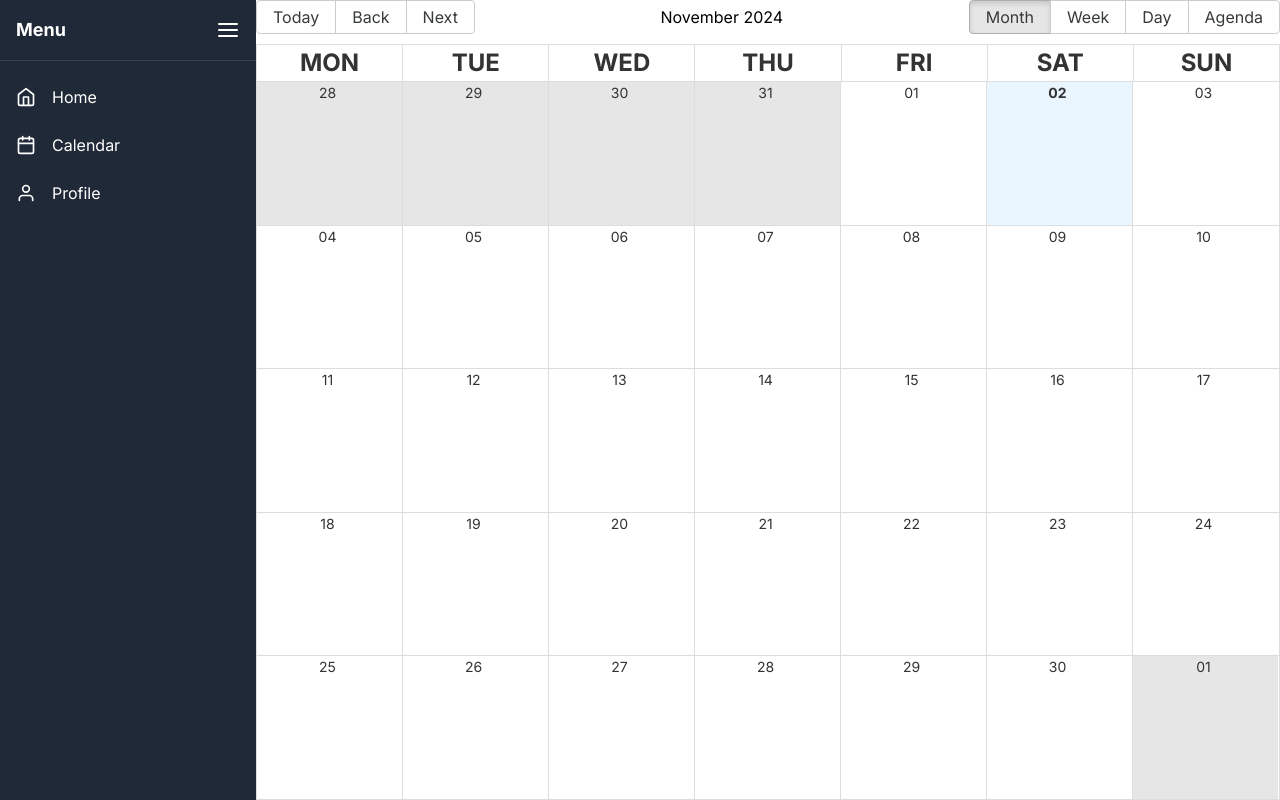
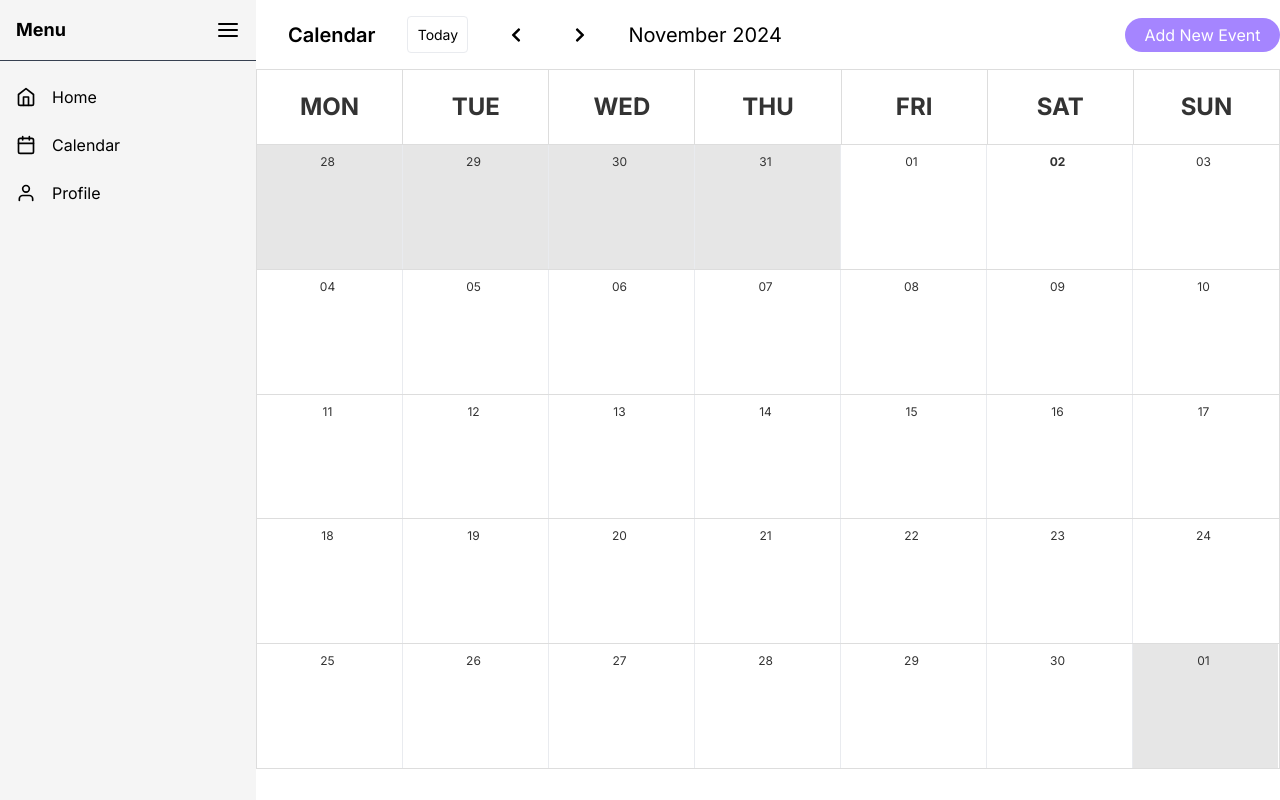
Before and after one commit to bclaudev/student-hub, a React (Create React App) app in the folder frontend/: page /calendar in a window 1280 px wide. Built offline with nearby package versions, Linux system fonts and the light colour scheme.

Commit message:
Working on the calendar (fe)

```diff
--- a/frontend/src/CalendarStyles.css
+++ b/frontend/src/CalendarStyles.css
@@ -13,8 +13,9 @@
     align-items: center;
     height: 100%;
     font-family: "Inter", serif;
-    font-size: 14px;
+    font-size: 12px;
     color: #333;
+    padding-top: 8px;
   }
 
   /* Adjustments for dynamic sidebar */
@@ -37,3 +38,45 @@
     height: calc(100vh - 50px); /* Subtract height for header if any */
     width: 100%;
   }
+
+  .rbc-day-bg + .rbc-day-bg {
+    border-left: 1px solid #E9EBEF; }
+
+    .rbc-header {
+        border-left: none;
+        padding: 19px 3px;
+    }
+
+    .rbc-current {
+        position: relative;
+        text-align: center;
+      }
+
+      .rbc-current .rbc-date-cell {
+        position: relative;
+        z-index: 1;
+      }
+
+      .rbc-today {
+        background-color: transparent !important; /* Remove the default background color */
+    }
+
+    .rbc-today .rbc-date-cell {
+        display: flex; /* Ensures the circle can center properly */
+    justify-content: center;
+    align-items: center;
+    }
+
+    .rbc-today .rbc-date-cell span {
+        display: inline-block;
+        width: 32px; /* Circle size */
+        height: 32px; /* Circle size */
+        background-color: #A585FF; /* Purple circle */
+        color: #FFFFFF !important; /* White text */
+        border-radius: 50%; /* Makes it a circle */
+        text-align: center;
+        line-height: 32px; /* Vertically centers the text */
+        font-weight: bold; /* Make the number bold */
+        font-family: 'Inter', sans-serif;
+        z-index: 1; /* Ensure it appears above the rest of the content */
+    }
--- a/frontend/src/Sidebar.css
+++ b/frontend/src/Sidebar.css
@@ -1,8 +1,23 @@
 .sidebar {
     width: 256px; /* Default width when expanded */
+    height: 100vh; /* Full viewport height */
+    background-color: #f5f5f5; /* Example background color */
     transition: width 0.3s ease; /* Smooth resizing */
+    position: fixed; /* Fixed positioning */
+    top: 0;
+    left: 0;
   }
 
   .sidebar.minimized {
     width: 64px; /* Width when minimized */
   }
+
+  .main-content {
+    flex: 1; /* Takes remaining space */
+    margin-left: 256px; /* Default margin for expanded sidebar */
+    transition: margin-left 0.3s ease;
+  }
+
+  .sidebar.minimized ~ .main-content {
+    margin-left: 64px; /* Adjust margin for minimized sidebar */
+  }
--- a/frontend/src/components/Sidebar.js
+++ b/frontend/src/components/Sidebar.js
@@ -1,25 +1,13 @@
-// src/components/Sidebar.js
-import React, { useState } from "react";
-import { Menu, Home, Calendar, User } from "react-feather"; // Example icons
+import React from "react";
+import { Menu, Home, Calendar, User } from "react-feather";
 import { Link } from "react-router-dom";
 import "../Sidebar.css";
 
-
-const Sidebar = () => {
-  const [isMinimized, setIsMinimized] = useState(false);
-
-  const toggleSidebar = () => {
-    setIsMinimized(!isMinimized);
-  };
-
+const Sidebar = ({ isSidebarMinimized, toggleSidebar }) => {
   return (
-    <div
-      className={`h-full bg-gray-800 text-white ${
-        isMinimized ? "w-16" : "w-64"
-      } transition-width duration-300`}
-    >
+    <div className={`sidebar ${isSidebarMinimized ? "minimized" : ""}`}>
       <div className="flex items-center justify-between p-4 border-b border-gray-700">
-        {!isMinimized && <span className="text-lg font-bold">Menu</span>}
+        {!isSidebarMinimized && <span className="text-lg font-bold">Menu</span>}
         <button onClick={toggleSidebar}>
           <Menu size={24} />
         </button>
@@ -27,15 +15,15 @@ const Sidebar = () => {
       <ul className="mt-4 space-y-2">
         <li className="flex items-center px-4 py-2 hover:bg-gray-700">
           <Home size={20} />
-          {!isMinimized && <span className="ml-4">Home</span>}
+          {!isSidebarMinimized && <span className="ml-4">Home</span>}
         </li>
         <li className="flex items-center px-4 py-2 hover:bg-gray-700">
           <Calendar size={20} />
-          {!isMinimized && <span className="ml-4">Calendar</span>}
+          {!isSidebarMinimized && <span className="ml-4">Calendar</span>}
         </li>
         <li className="flex items-center px-4 py-2 hover:bg-gray-700">
           <User size={20} />
-          {!isMinimized && <span className="ml-4">Profile</span>}
+          {!isSidebarMinimized && <span className="ml-4">Profile</span>}
         </li>
       </ul>
     </div>
--- a/frontend/src/pages/HomePage.js
+++ b/frontend/src/pages/HomePage.js
@@ -1,12 +1,13 @@
-// src/pages/HomePage.js
 import React, { useState } from "react";
 import { Calendar, momentLocalizer } from "react-big-calendar";
 import moment from "moment";
 import "react-big-calendar/lib/css/react-big-calendar.css";
 import Sidebar from '../components/Sidebar.js';
 import '../CalendarStyles.css';
+import { FaChevronLeft, FaChevronRight } from "react-icons/fa";
 
-// Moment configuration to start from Monday -> Idea: Make this changable in settings
+
+// Moment configuration
 moment.updateLocale("en", {
   week: {
     dow: 1,
@@ -15,27 +16,91 @@ moment.updateLocale("en", {
 
 const localizer = momentLocalizer(moment);
 
-const events = [];
-
 const HomePage = () => {
   const [isSidebarMinimized, setIsSidebarMinimized] = useState(false);
+  const [currentDate, setCurrentDate] = useState(new Date());
+
+  const toggleSidebar = () => {
+    setIsSidebarMinimized((prev) => !prev);
+  };
+
+  const handlePreviousMonth = () => {
+    setCurrentDate((prev) => moment(prev).subtract(1, "month").toDate());
+  };
+
+  const handleNextMonth = () => {
+    setCurrentDate((prev) => moment(prev).add(1, "month").toDate());
+  };
+
+  const handleToday = () => {
+    setCurrentDate(new Date());
+  };
+
 
   return (
-      <div className="flex h-screen">
+    <div className="flex">
       {/* Sidebar */}
-        <Sidebar
-          isMinimized={isSidebarMinimized}
-          toggleSidebar={() => setIsSidebarMinimized(!isSidebarMinimized)}
-        />
+      <Sidebar isSidebarMinimized={isSidebarMinimized} toggleSidebar={toggleSidebar} />
 
-        {/* Calendar */}
-        <div className="flex-1 h-full">
+      {/* Main Content */}
+      <div className={`main-content ${isSidebarMinimized ? "minimized" : ""}`}>
+        <div className="flex items-center justify-between"
+        style={{ height: "69px" }}
+        >
+          <div className="flex items-center space-x-8">
+            <h1 className="text-[20px] font-semibold pl-[32px]" style={{ fontFamily: "'Inter', sans-serif" }}>
+              Calendar
+            </h1>
+            <button
+  onClick={handleToday}
+  className="text-[14px] font-normal rounded-[4px]"
+  style={{
+    fontFamily: "'Inter', sans-serif",
+    border: "1px solid #E9EBEF",
+    width: "61px", // Horizontal resizing
+    height: "37px", // Vertical resizing
+  }}
+>
+  Today
+</button>
+            <button
+                onClick={handlePreviousMonth}
+                className="px-2"
+            >
+                    <FaChevronLeft size={16} />
+            </button>
+
+            <button
+                onClick={handleNextMonth}
+                className="px-2">
+                    <FaChevronRight size={16} />
+            </button>
+
+            <span
+                className="text-[20px] font-normal text-black"
+                style={{ fontFamily: "'Inter', sans-serif" }}
+            >
+                    {moment(currentDate).format("MMMM YYYY")}
+            </span>
+          </div>
+          <button
+          className="w-[155px] h-[34px] flex items-center justify-center gap-[10px] px-[10px] py-[10px] rounded-[25px] bg-[#A585FF] text-white hover:bg-[#8060DB]"
+          onClick={() => console.log("Add New Event clicked")}
+        >
+            Add New Event
+          </button>
+        </div>
         <Calendar
           localizer={localizer}
-            events={events}
+          events={[]}
           startAccessor="start"
           endAccessor="end"
-            className="h-full w-full"
+          date={currentDate}
+          onNavigate={(date) => setCurrentDate(moment(date).toDate())}
+          style={{ height: "calc(100vh - 100px)" }}
+          components={{
+            toolbar: () => null, // This removes the toolbar
+          }}
         />
       </div>
     </div>
--- a/package.json
+++ b/package.json
@@ -6,7 +6,8 @@
     "drizzle-orm": "^0.38.2",
     "moment": "^2.30.1",
     "pg": "^8.13.1",
-    "react-big-calendar": "^1.17.0"
+    "react-big-calendar": "^1.17.0",
+    "react-icons": "^5.4.0"
   },
   "scripts": {
     "dev": "concurrently \"npm run dev --prefix backend\" \"npm start --prefix frontend\" \"npm run tailwind:watch --prefix frontend\""
```
Also changed, not shown: 2 other files (tests, documents, lock files or other folders). Lines whose indentation alone changed are shown as unchanged.
